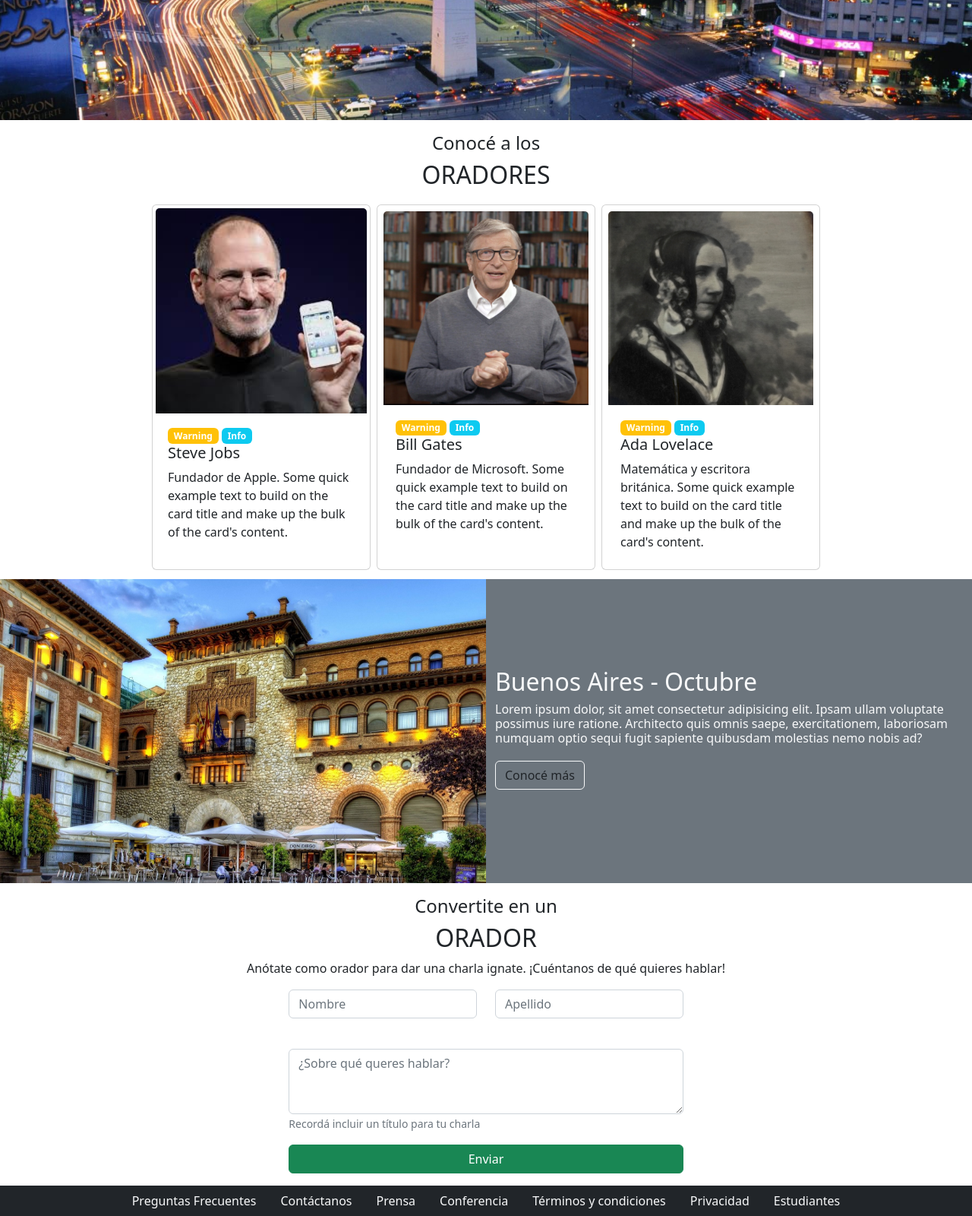
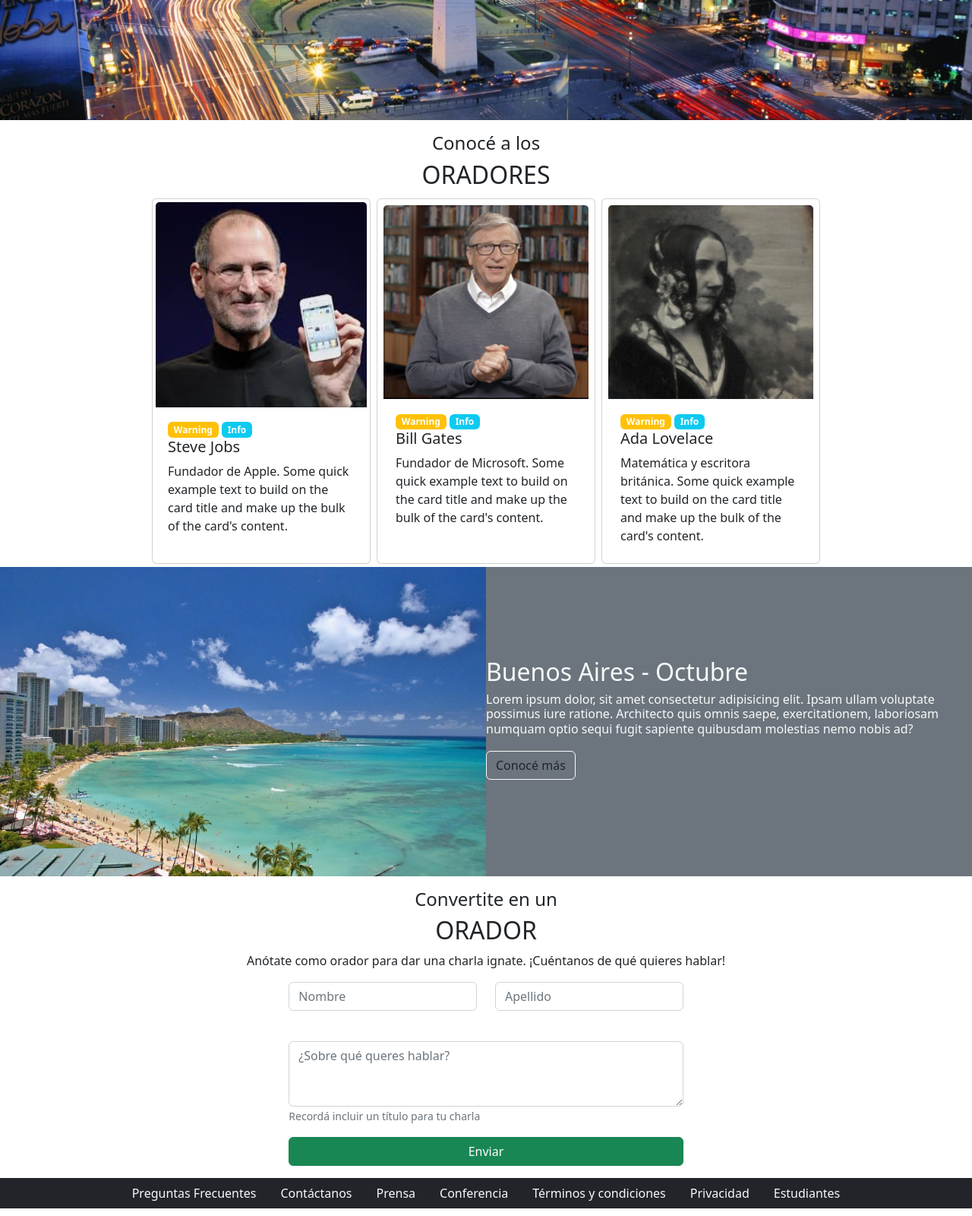
Before and after one commit to gmb1991/gmb1991, a plain HTML site: page index.html in a window 1280 px wide. Shown: the part 499-2099 px from the top of the page at 76% size. Drawn offline with nearby package versions, Linux system fonts and the light colour scheme.

Commit message:
modifico gx

```diff
--- a/index.html
+++ b/index.html
@@ -11,8 +11,8 @@
 </head>
 <body>
     <header>
-      <div class="row">
-      <div class="container-fluid col-sm-12 col-lg-12 col-md-12">
+
+      <div class="container-fluid col-sm-12 col-lg-12 col-md-12 p-0">
     <nav class="navbar navbar-dark bg-dark">
 
             <a class="navbar-brand" href="#">
@@ -38,11 +38,11 @@
             </ul>
 
       </nav>
-    </div>
+
   </div>
     </header>
     <main>
-<div class="row mb-3 portada mh-100 d-lg-flex d-sm-flex" >
+<div class="row mb-3 portada gx-0 d-lg-flex d-sm-flex" id="conf">
 <div class="col"></div>
 <div class="col text-end p-lg-5 p-sm-1">
   <h2 class="text-light pt-lg-5 pb-lg-2 pt-sm-1 pb-sm-1"> Conferencia Buenos Aires</h2>
@@ -51,11 +51,12 @@
   <button type="button" class="btn btn-success">Comprar Tickets</button>
 </div>
 </div>
-<section>
+<section id="oradores">
   <h4 class="text-center">Conocé a los</h4>
   <p class="h2 text-center"> ORADORES </p>
-            <div class="row">
-                <div class="col d-flex justify-content-lg-center p-2">
+
+      <div class="row gx-0">
+        <div class="d-flex col-lg-12 col-sm-12 justify-content-lg-center flex-wrap align-content-sm-center">
                     <div class="card m-1 p-1" style="width: 18rem;">
                         <img src="Pictures/steve.jpg" class="card-img-top" alt="...">
                         <div class="card-body">
@@ -88,15 +89,16 @@
 
                           </div>
                       </div>
+
                 </div>
 
             </div>
         </section>
 
 <section>
-      <div class="row mb-3">
-<div class="col-lg-6 align-content-md-center"> <img src="Pictures/ba2.jpg" alt="" width="110%" height="400px"> </div>
-<div class="col-lg-6 align-content-md-center bg-secondary">
+      <div class="row mb-3 p-0 gx-0">
+<div class="col-lg-6  align-content-md-center align-content-sm-center"> <img src="Pictures/honolulu.jpg" alt=""   height="auto" width="100%" > </div>
+<div class="col-lg-6 align-content-md-center align-content-sm-center bg-secondary p-0">
   <h2 class="text-lg-start text-md-center text-light"> Buenos Aires - Octubre <h2>
 
     <p class="text-lg-start text-md-center text-light font"> Lorem ipsum dolor, sit amet consectetur adipisicing elit. Ipsam ullam voluptate possimus iure ratione. Architecto quis omnis saepe, exercitationem, laboriosam numquam optio sequi fugit sapiente quibusdam molestias nemo nobis ad?</p>
@@ -105,7 +107,7 @@
 </div>
 </section>
 
-<section>
+<section id="form">
   <h4 class="text-center">Convertite en un</h4>
   <p class="h2 text-center"> ORADOR </p>
   <p class="text-center">Anótate como orador para dar una charla ignate. ¡Cuéntanos de qué quieres hablar!</p>
@@ -140,9 +142,9 @@
 
 
     </main>
-    <footer class="container-fluid bg-dark mt-3">
-      <div class="row">
-        <div class="col-sm-12 col-dm-12 col-lg-12 ">
+    <footer class="container-fluid bg-dark mt-3 p-0">
+      <div class="row p-0 gx-0">
+        <div class="col-sm-12 col-dm-12 col-lg-12 p-0">
       <ul class="nav justify-content-center">
         <li class="nav-item">
           <a class="nav-link text-light" href="#">Preguntas Frecuentes</a>
```
Also changed, not shown: style.css (line endings or trailing spaces).
